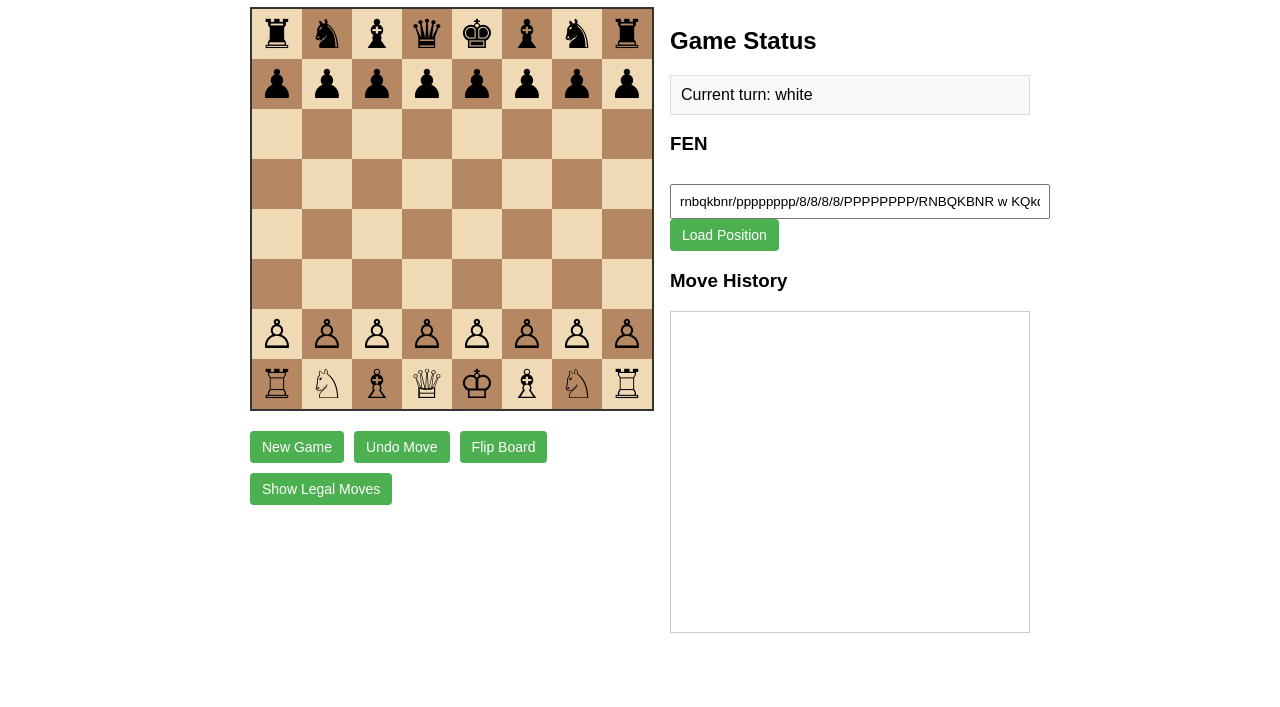
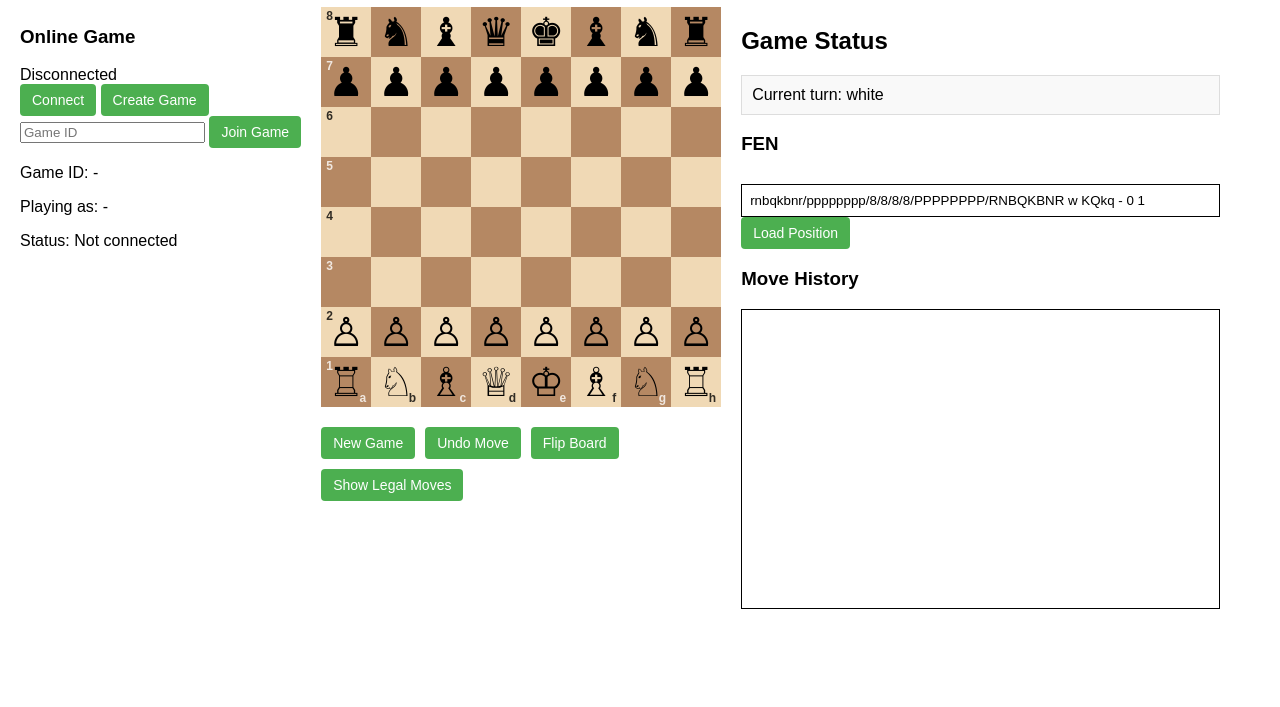
Before and after one commit to porkchopper-droid/chess-engine-2, a plain HTML site: page chess-test.html in a window 1280 px wide. Shown: the part 93-800 px from the top of the page. Drawn offline with Linux system fonts and the light colour scheme.

Commit message:
add proper layout + P2P prep + various fixes

```diff
--- /dev/null
+++ b/chess-styles.scss
@@ -0,0 +1,219 @@
+/* Chess Engine Test SCSS */
+
+// Variables
+$light-square: #f0d9b5;
+$dark-square: #b58863;
+$green: #4CAF50;
+$green-hover: #45a049;
+$check-color: rgba(255, 0, 0, 0.3);
+$border-light: #ddd;
+$border-dark: #333;
+$selection-blue: #3385ff;
+$capture-highlight: rgba(255, 0, 0, 0.5);
+$move-highlight: rgba(0, 0, 0, 0.2);
+$popup-bg: rgba(255, 255, 255, 0.9);
+
+// Global styles
+* {
+  box-sizing: border-box;
+}
+
+body {
+  font-family: Arial, sans-serif;
+  margin: 0;
+  padding: 20px;
+}
+
+// Layout containers
+#container {
+  display: flex;
+  gap: 20px;
+  max-width: 1200px;
+}
+
+#board-container {
+  flex: 1;
+  max-width: 400px;
+}
+
+#info-panel {
+  flex: 1;
+  min-width: 300px;
+}
+
+// Chess board
+#chessboard {
+  width: 400px;
+  height: 400px;
+  border: 0 solid $border-dark;
+  display: grid;
+  grid-template-columns: repeat(8, 1fr);
+  grid-template-rows: repeat(8, 1fr);
+  grid-auto-rows: 1fr;
+  aspect-ratio: 1 / 1;
+
+  // Chess squares
+  .square {
+    aspect-ratio: 1 / 1;
+    display: flex;
+    justify-content: center;
+    align-items: center;
+    font-size: 40px;
+    position: relative;
+    min-height: 50px;
+
+    // Square colors
+    &.light {
+      background-color: $light-square;
+    }
+
+    &.dark {
+      background-color: $dark-square;
+    }
+
+    // Square states
+    &.selected {
+      box-shadow: inset 0 0 0 4px $selection-blue;
+    }
+
+    &.check {
+      background-color: $check-color;
+    }
+
+    &.move-highlight {
+      position: relative;
+
+      &::after {
+        content: '';
+        position: absolute;
+        top: 50%;
+        left: 50%;
+        transform: translate(-50%, -50%);
+        width: 25%;
+        height: 25%;
+        border-radius: 50%;
+        background-color: $move-highlight;
+      }
+    }
+
+    &.capture-highlight {
+      box-shadow: inset 0 0 0 4px $capture-highlight;
+    }
+
+    // Coordinates
+    .file-coord,
+    .rank-coord {
+      position: absolute;
+      font-size: 12px;
+      font-weight: bold;
+      z-index: 10;
+    }
+
+    .file-coord {
+      bottom: 2px;
+      right: 5px;
+    }
+
+    .rank-coord {
+      top: 2px;
+      left: 5px;
+    }
+
+    // Coordinate colors based on square color
+    &.light {
+      .file-coord,
+      .rank-coord {
+        color: rgba(0, 0, 0, 0.8);
+      }
+    }
+
+    &.dark {
+      .file-coord,
+      .rank-coord {
+        color: rgba(255, 255, 255, 0.8);
+      }
+    }
+  }
+}
+
+// Piece promotion popup
+#promotion-popup {
+  display: none;
+  position: absolute;
+  background-color: white;
+  border: 2px solid $border-dark;
+  z-index: 100;
+
+  .promotion-buttons {
+    display: flex;
+    flex-direction: column;
+
+    button {
+      font-size: 24px;
+      padding: 10px;
+      width: 60px;
+      height: 60px;
+      cursor: pointer;
+    }
+  }
+}
+
+// Game controls
+#controls {
+  margin-top: 20px;
+  display: flex;
+  max-width: 400px;
+  gap: 10px;
+  flex-wrap: wrap;
+}
+
+// General button styles
+button {
+  padding: 8px 12px;
+  background-color: $green;
+  color: white;
+  border: none;
+  border-radius: 4px;
+  cursor: pointer;
+  font-size: 14px;
+
+  &:hover {
+    background-color: $green-hover;
+  }
+}
+
+// Game info display
+#move-log {
+  height: 300px;
+  overflow-y: auto;
+  border: 0.5px solid black;
+  padding: 10px;
+  margin-top: 10px;
+}
+
+#status {
+  margin-top: 10px;
+  padding: 10px;
+  background-color: #f9f9f9;
+  border: 1px solid $border-light;
+}
+
+#fen-input {
+  width: 100%;
+  padding: 8px;
+  margin-top: 10px;
+  border: 0.5px solid black;
+}
+
+// Game message overlay
+#game-message {
+  position: fixed;
+  top: 50%;
+  left: 50%;
+  transform: translate(-50%, -50%);
+  background-color: $popup-bg;
+  border: 2px solid $border-dark;
+  padding: 20px;
+  text-align: center;
+  z-index: 200;
+}
--- a/chess-test.html
+++ b/chess-test.html
@@ -1,15 +1,35 @@
 <!DOCTYPE html>
 <html lang="en">
   <head>
-  <meta charset="UTF-8">
-  <meta name="viewport" content="width=device-width, initial-scale=1.0">
+    <meta charset="UTF-8" />
+    <meta name="viewport" content="width=device-width, initial-scale=1.0" />
     <title>Chess Engine Test</title>
-  <link rel="stylesheet" href="chess-styles.css">
+    <link rel="stylesheet" href="chess-styles.css" />
   </head>
   <body>
-  <h1>Chess Engine Test</h1>
+    <h1>Chess Engine 2.0</h1>
 
     <div id="container">
+      <div id="network-controls">
+        <h3 id="online-game">Online Game</h3>
+        <div id="connection-status">Disconnected</div>
+
+        <div>
+          <button id="connect-btn">Connect</button>
+          <button id="create-game-btn">Create Game</button>
+        </div>
+
+        <div>
+          <input type="text" id="game-id-input" placeholder="Game ID" />
+          <button id="join-game-btn">Join Game</button>
+        </div>
+
+        <div>
+          <p>Game ID: <span id="game-id">-</span></p>
+          <p>Playing as: <span id="player-color">-</span></p>
+          <p>Status: <span id="game-status">Not connected</span></p>
+        </div>
+      </div>
       <div id="board-container">
         <div id="chessboard"></div>
 
@@ -26,7 +46,7 @@
         <div id="status">Current turn: white</div>
 
         <h3>FEN</h3>
-      <input type="text" id="fen-input" placeholder="Enter FEN position">
+        <input type="text" id="fen-input" placeholder="Enter FEN position" />
         <button id="load-fen-btn">Load Position</button>
 
         <h3>Move History</h3>
--- a/chess-ui.js
+++ b/chess-ui.js
@@ -41,48 +41,65 @@ let pendingPromotion = null;
 // Initialize the board
 function initializeBoard() {
   const chessboard = document.getElementById("chessboard");
+  console.log("Chessboard element:", chessboard); // Debug log
+  if (!chessboard) {
+    console.error("Chessboard element not found");
+    return;
+  }
+
   chessboard.innerHTML = "";
 
   // Create squares
   for (let row = 0; row < 8; row++) {
     for (let col = 0; col < 8; col++) {
-      // Find the visual position (what the user sees) based on logical position and board orientation
-      const visualRow = boardFlipped ? 7 - row : row;
-      const visualCol = boardFlipped ? 7 - col : col;
-
+      // Create the square
       const square = document.createElement("div");
       square.className = "square " + ((row + col) % 2 === 0 ? "light" : "dark");
-
-      // Store the logical position (for game moves)
       square.dataset.row = row;
       square.dataset.col = col;
 
-      // Calculate the visual position in the grid
+      // Position the square based on board orientation
+      const visualRow = boardFlipped ? 7 - row : row;
+      const visualCol = boardFlipped ? 7 - col : col;
       square.style.gridRow = visualRow + 1;
       square.style.gridColumn = visualCol + 1;
 
-      // Add coordinates
-      const fileCoord = document.createElement("span");
-      fileCoord.className = "coordinates file-coord";
-      fileCoord.textContent = String.fromCharCode(97 + col); // 'a' to 'h'
-      if (row === 7) {
+      // Bottom row - add file coordinates (a-h)
+      const isBottomRow =
+        (boardFlipped && row === 0) || (!boardFlipped && row === 7);
+      if (isBottomRow) {
+        const fileCoord = document.createElement("div");
+        fileCoord.className = "file-coord";
+        fileCoord.textContent = String.fromCharCode(97 + col); // 'a' to 'h'
         square.appendChild(fileCoord);
       }
 
-      const rankCoord = document.createElement("span");
-      rankCoord.className = "coordinates rank-coord";
-      rankCoord.textContent = 8 - row; // '8' to '1'
-      if (col === 0) {
+      // Left column - add rank coordinates (8-1)
+      const isLeftColumn =
+        (boardFlipped && col === 7) || (!boardFlipped && col === 0);
+      if (isLeftColumn) {
+        const rankCoord = document.createElement("div");
+        rankCoord.className = "rank-coord";
+        rankCoord.textContent = 8 - row; // '8' to '1'
         square.appendChild(rankCoord);
       }
 
-      // The handler uses logical coordinates (not visual)
+      // Add click handler
       square.addEventListener("click", () => handleSquareClick(row, col));
+
+      // Add the square to the board
       chessboard.appendChild(square);
     }
   }
 
   updateBoard();
+
+  console.log("Board initialized, checking for coordinate spans...");
+  const fileCoords = document.querySelectorAll(".file-coord");
+  const rankCoords = document.querySelectorAll(".rank-coord");
+  console.log(
+    `Found ${fileCoords.length} file coordinates and ${rankCoords.length} rank coordinates`
+  );
 }
 
 // Update the board with the current game state
@@ -95,7 +112,15 @@ function updateBoard() {
       );
       if (!square) continue;
 
-      square.textContent = ""; // Clear the square except for coordinate labels
+      Array.from(square.childNodes).forEach((node) => {
+        if (
+          !node.classList ||
+          (!node.classList.contains("file-coord") &&
+            !node.classList.contains("rank-coord"))
+        ) {
+          square.removeChild(node);
+        }
+      });
 
       // Preserve any coordinate spans
       const fileCoord = square.querySelector(".file-coord");
@@ -437,4 +462,9 @@ export function initChessUI() {
 }
 
 // Automatically initialize when imported
-document.addEventListener("DOMContentLoaded", initChessUI);
+document.addEventListener("DOMContentLoaded", () => {
+  // Initialize the UI
+  initChessUI();
+
+  console.log("Chess UI initialization complete");
+});
```
Also changed, not shown: chess-styles.css, 1 other file. Lines whose indentation alone changed are shown as unchanged.
